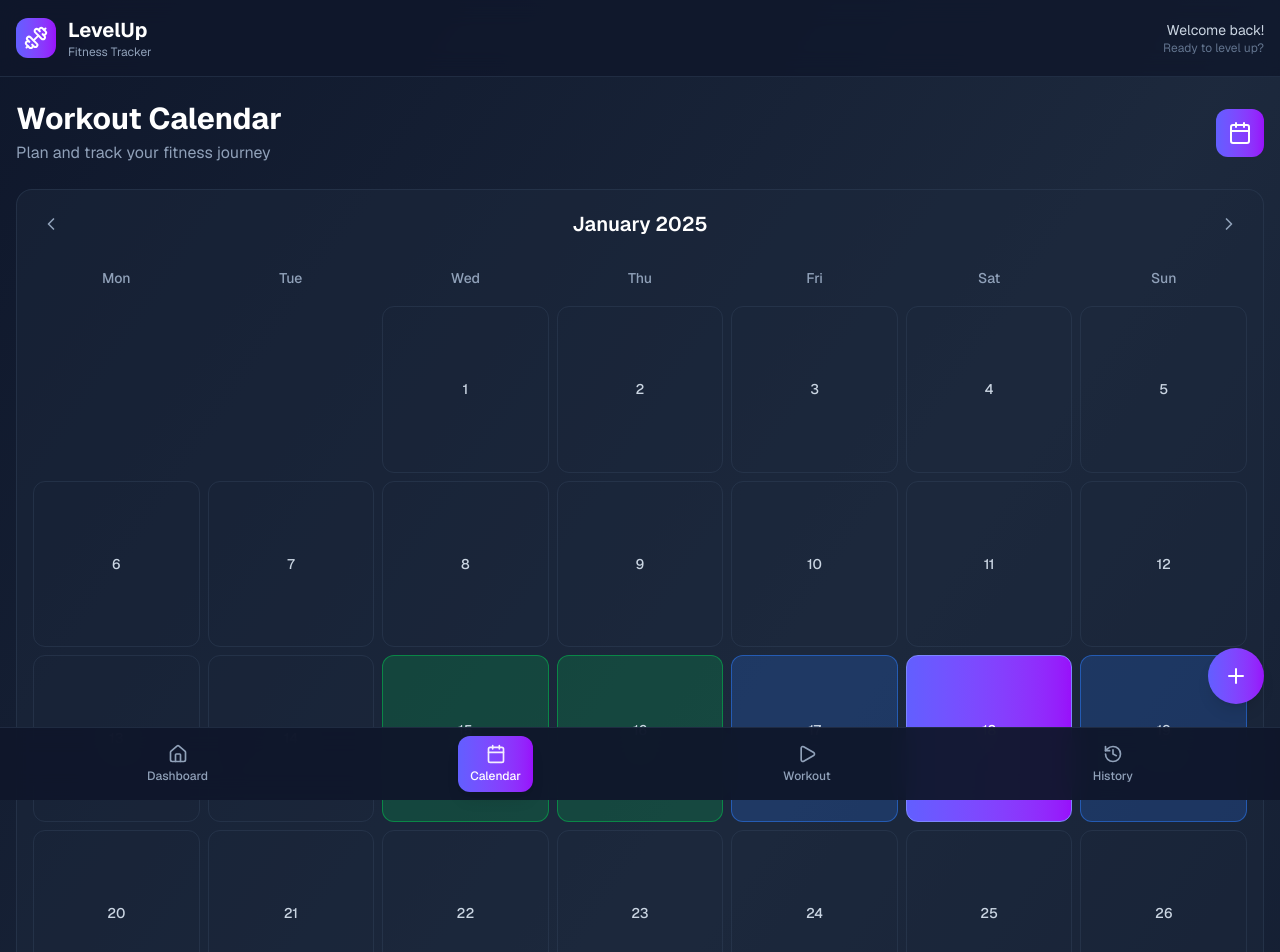
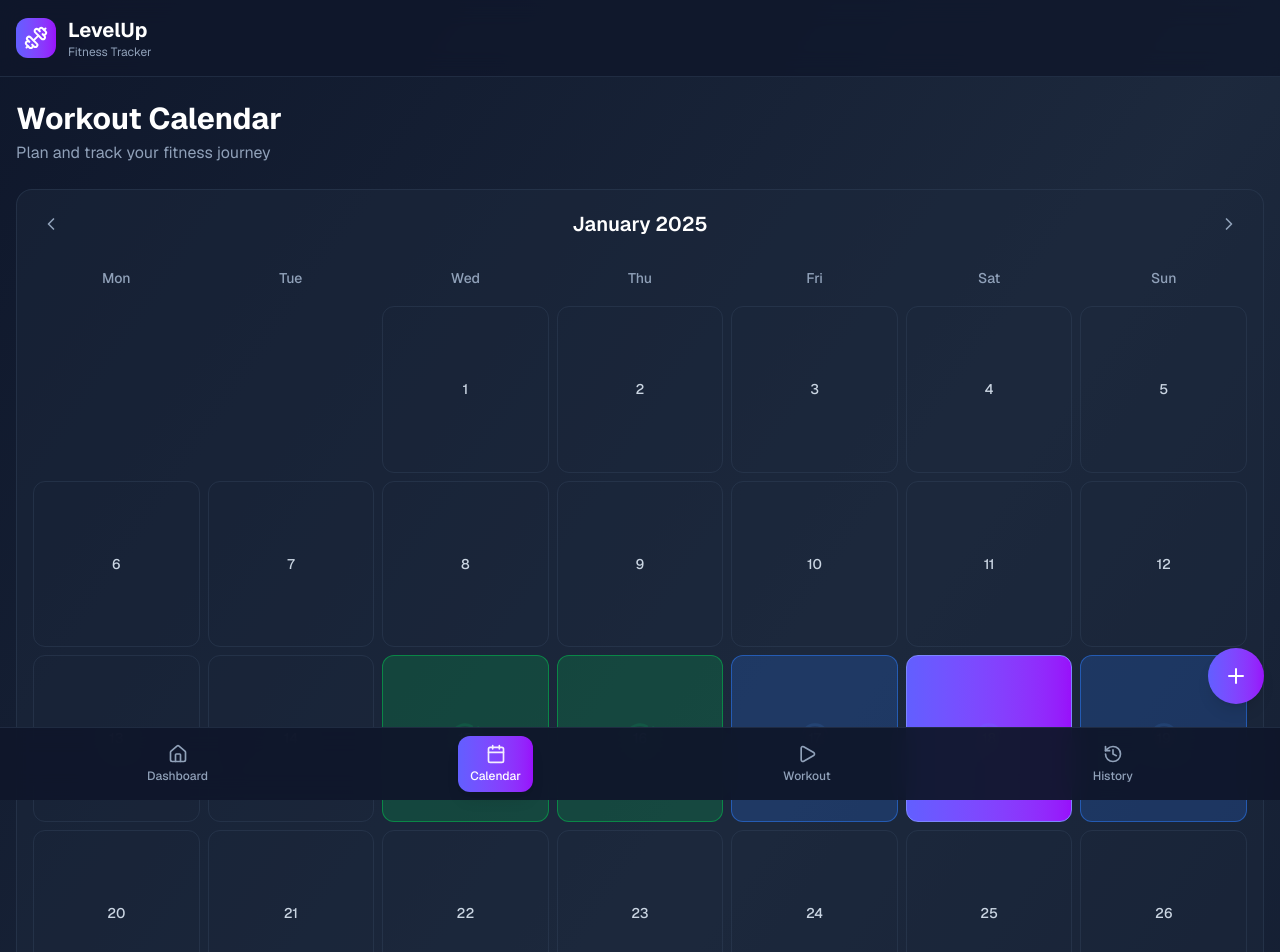
Before and after one commit to mrp2003/LevelUp, a Next.js app: page /calendar in a window 1280 px wide. Shown: the top 952 px of the page. Built offline with nearby package versions, Linux system fonts and the light colour scheme.

Commit message:
Cleaned up app interface

```diff
--- a/src/app/calendar/page.tsx
+++ b/src/app/calendar/page.tsx
@@ -16,13 +16,10 @@ export default function CalendarPage() {
   return (
     <main className="container mx-auto px-4 py-6 space-y-6">
       {/* Header */}
-      <section className="flex items-center justify-between">
+      <section>
         <div>
           <h1 className="text-3xl font-bold text-white mb-1">Workout Calendar</h1>
           <p className="text-slate-400">Plan and track your fitness journey</p>
-        </div>
-        <div className="bg-gradient-to-r from-indigo-500 to-purple-600 p-3 rounded-xl">
-          <CalendarIcon className="h-6 w-6 text-white" />
         </div>
       </section>
 
@@ -62,7 +59,7 @@ export default function CalendarPage() {
             return (
               <div
                 key={date}
-                className={`aspect-square p-1 rounded-xl border transition-all duration-200 cursor-pointer ${
+                className={`aspect-square p-1 rounded-xl border transition-all duration-200 cursor-pointer relative ${
                   isToday
                     ? 'bg-gradient-to-r from-indigo-500 to-purple-600 border-indigo-400 text-white'
                     : workout
@@ -72,19 +69,19 @@ export default function CalendarPage() {
                     : 'border-slate-700/50 hover:bg-slate-700/50'
                 }`}
               >
-                <div className="h-full flex flex-col items-center justify-center">
+                {workout && (
+                  <div className="absolute inset-0 flex items-center justify-center">
+                    {workout.completed ? (
+                      <CheckCircle className="h-8 w-8 text-green-400/10" />
+                    ) : (
+                      <Clock className="h-8 w-8 text-blue-400/10" />
+                    )}
+                  </div>
+                )}
+                <div className="h-full flex flex-col items-center justify-center relative z-10">
                   <span className={`text-sm font-medium ${isToday ? 'text-white' : 'text-slate-300'}`}>
                     {date}
                   </span>
-                  {workout && (
-                    <div className="mt-1">
-                      {workout.completed ? (
-                        <CheckCircle className="h-3 w-3 text-green-400" />
-                      ) : (
-                        <Clock className="h-3 w-3 text-blue-400" />
-                      )}
-                    </div>
-                  )}
                 </div>
               </div>
             );
--- a/src/app/start-workout/page.tsx
+++ b/src/app/start-workout/page.tsx
@@ -1,7 +1,7 @@
 "use client";
 
 import React, { useState, useEffect } from 'react';
-import { Play, Pause, SkipForward, SkipBack, CheckCircle, Clock, Target, Zap, Volume2 } from 'lucide-react';
+import { Play, Pause, SkipForward, SkipBack, CheckCircle, Clock, Target, Zap } from 'lucide-react';
 
 export default function StartWorkoutPage() {
   const [currentExercise, setCurrentExercise] = useState(0);
@@ -216,12 +216,7 @@ export default function StartWorkoutPage() {
         </button>
       )}
 
-      {/* Audio Controls */}
-      <div className="fixed top-24 right-4 bg-slate-800/80 backdrop-blur-md p-3 rounded-xl border border-slate-700/50">
-        <button className="p-2 hover:bg-slate-700 rounded-lg transition-colors">
-          <Volume2 className="h-5 w-5 text-slate-400" />
-        </button>
-      </div>
+
     </main>
   );
 }
--- a/src/app/workout-history/page.tsx
+++ b/src/app/workout-history/page.tsx
@@ -81,13 +81,10 @@ export default function WorkoutHistoryPage() {
   return (
     <main className="container mx-auto px-4 py-6 space-y-6">
       {/* Header */}
-      <section className="flex items-center justify-between">
+      <section>
         <div>
           <h1 className="text-3xl font-bold text-white mb-1">Detailed History</h1>
           <p className="text-slate-400">Complete workout logs and details</p>
-        </div>
-        <div className="bg-gradient-to-r from-blue-500 to-cyan-600 p-3 rounded-xl">
-          <Calendar className="h-6 w-6 text-white" />
         </div>
       </section>
 
@@ -112,7 +109,7 @@ export default function WorkoutHistoryPage() {
       </section>
 
       {/* Monthly Stats */}
-      <section className="grid grid-cols-4 gap-4">
+      <section className="grid grid-cols-2 gap-4">
         <div className="bg-gradient-to-br from-slate-800 to-slate-900 p-4 rounded-2xl border border-slate-700/50">
           <div className="flex items-center justify-between mb-2">
             <Calendar className="h-5 w-5 text-blue-400" />
--- a/src/components/Navbar.tsx
+++ b/src/components/Navbar.tsx
@@ -29,10 +29,7 @@ export function Navbar() {
                 <p className="text-xs text-slate-400">Fitness Tracker</p>
               </div>
             </div>
-            <div className="text-right">
-              <p className="text-sm text-slate-300">Welcome back!</p>
-              <p className="text-xs text-slate-500">Ready to level up?</p>
-            </div>
+
           </div>
         </div>
       </header>
```
